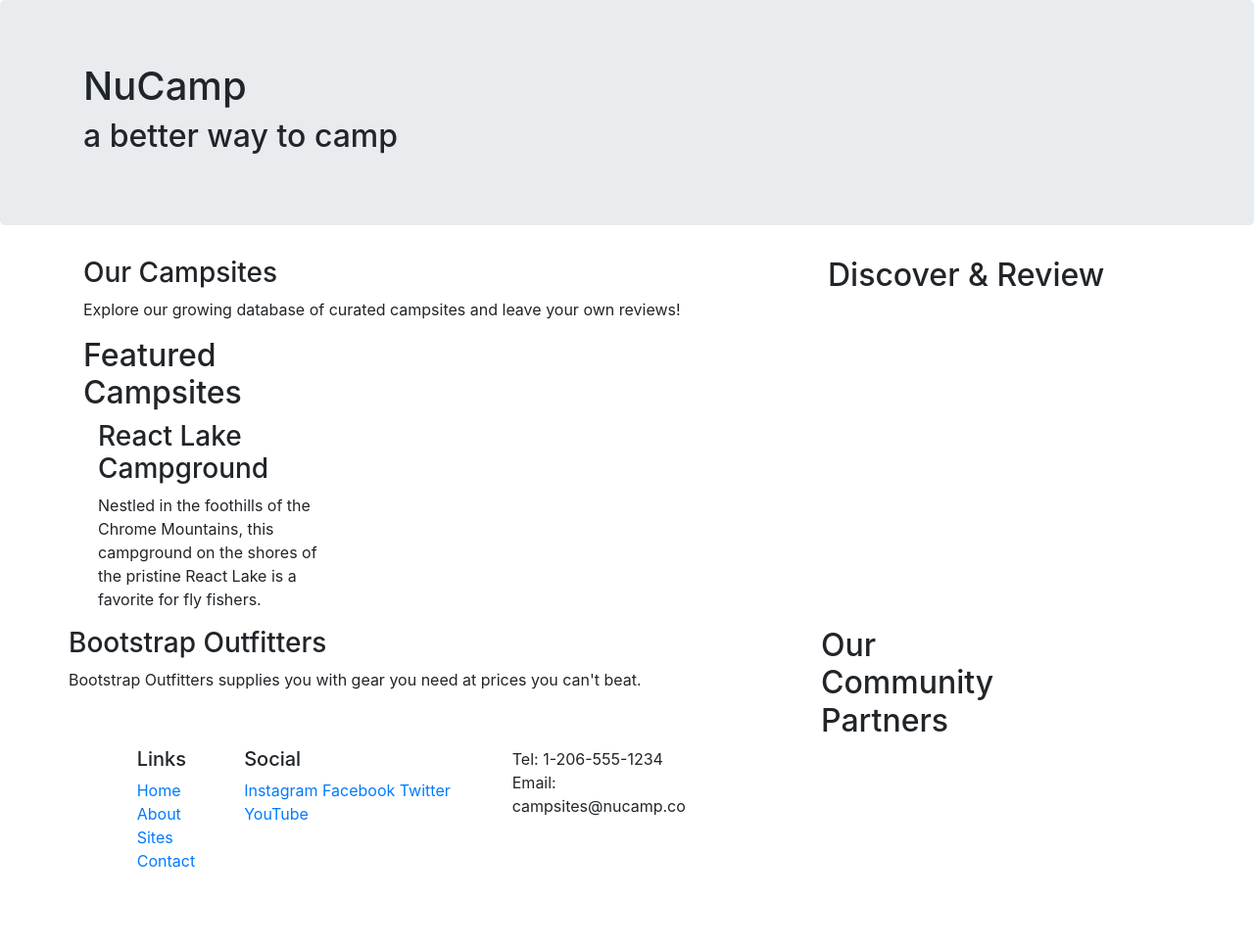
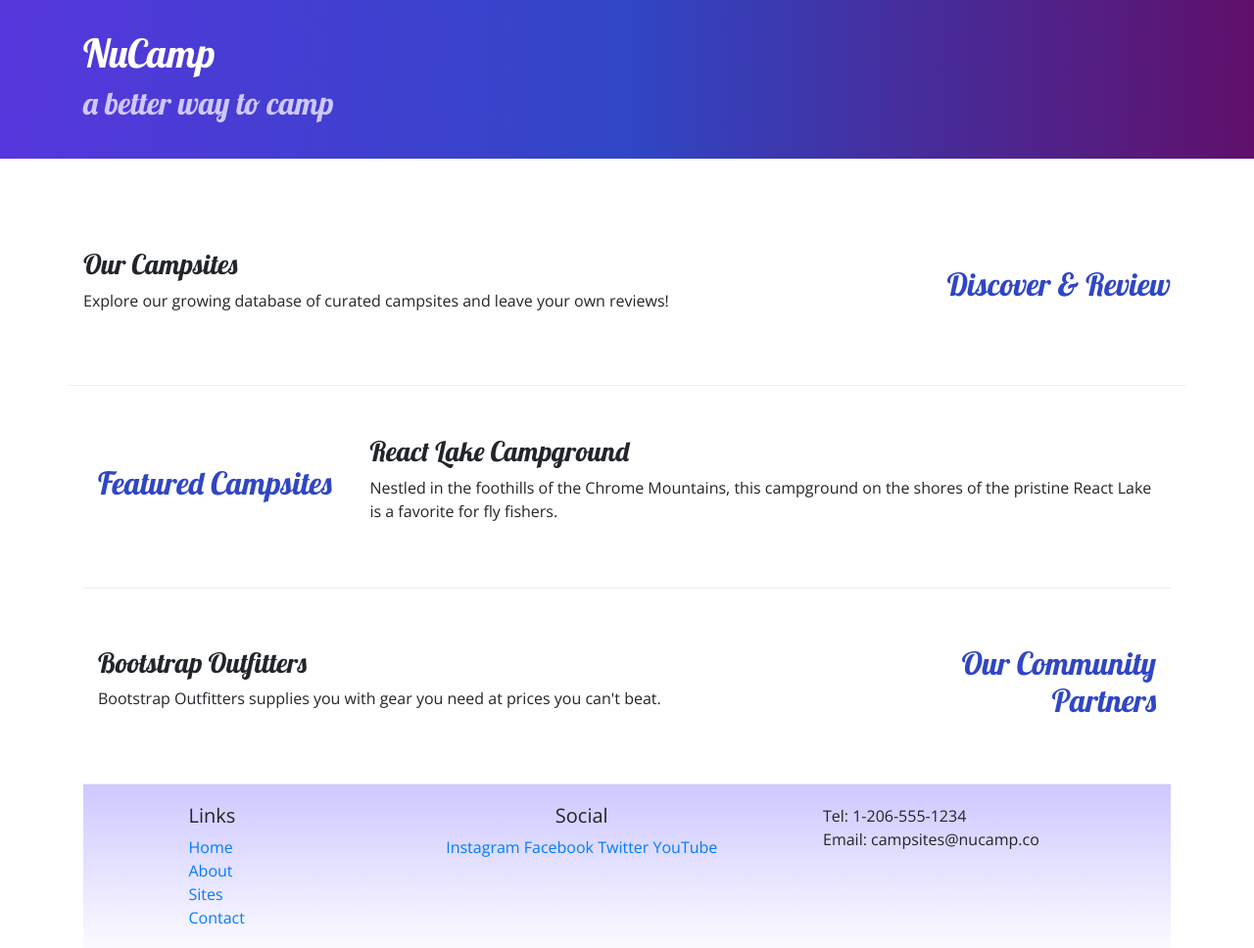
Before and after one commit to sanmichukwuka/Mbootstrap, a website: page index.html in a window 1280 px wide. Shown: the whole page at 98% size. Before the commit the page ends 907 px from the top, so only its background shows below. Drawn offline with nearby package versions, Linux system fonts and the light colour scheme.

Commit message:
Bootstrap grid II

```diff
--- /dev/null
+++ b/css/styles.css
@@ -0,0 +1,33 @@
+body {
+    font-family: "Open Sans", sans-serif;
+}
+
+h1, h2, h3 {
+    font-family: "Lobster", cursive;
+}
+
+h2 {
+    color: #3046c5;
+}
+
+header h2 {
+    color: #cec8ff;
+}
+
+footer {
+    background-image: linear-gradient(#CEC8FF, white);
+
+    padding: 20px 0;
+}
+
+.jumbotron {
+    padding: 30px;
+    background-image: linear-gradient(to right, #5637DD, #3046c5, #60106B);
+    color: white;
+}
+
+.row-content {
+    padding: 50px 0;
+    border-bottom: 1px ridge;
+    min-height: 200px;
+}
--- a/index.html
+++ b/index.html
@@ -8,13 +8,17 @@
 
     <!-- Bootstrap CSS -->
     <link rel="stylesheet" href="node_modules/bootstrap/dist/css/bootstrap.min.css" />
+    <!-- Additional CSS must be placed after Bootstrap CSS -->
+    <link rel="stylesheet" href="https://fonts.googleapis.com/css?family=Lobster|Open+Sans" />
+    <link rel="stylesheet" href="css/styles.css" />
+    <title>NuCamp: A Better Way To Camp</title>
 
     <title>NuCamp: A Better Way To Camp</title>
 </head>
 
 <body>
 
-    <header class="jumbotron">
+    <header class="jumbotron jumbotron-fluid">
         <div class="container">
             <div class="row">
                 <div class="col">
@@ -25,9 +29,9 @@
         </div>
     </header>
     <div class="container">
-        <div class="row">
+        <div class="row row-content align-items-center">
             <div class="col-sm-4 order-sm-last col_md_3">
-                 <h2>Discover & Review</h2>
+                 <h2 class="text-sm-right">Discover & Review</h2>
         </div>
         <div class="col">
              <h3>Our Campsites</h3>
@@ -35,22 +39,27 @@
         </div>
     </div>
 
-    <div class="row">
-        <div class="col-sm-4 col-md-3">
+    <div class="container">
+        <div class="row row-content align-items-center">
+            <div class="col-sm-4 col-md-3">
               <h2>Featured Campsites</h2>
-        <div class="col">
+            </div>
+            <div class="col">
                <h3>React Lake Campground</h3>
                <p>Nestled in the foothills of the Chrome Mountains, this campground on the shores of the pristine React Lake is a favorite for fly fishers.</p>
+            </div>
         </div>
     </div>
 
-    <div class="row">
-        <div class="col-sm-4 order-sm-last col-md-3">
-              <h2>Our Community Partners</h2>
-        </div>
-        <div class="col">
+    <div class="container">
+        <div class="row row-content align-items-center">
+            <div class="col-sm-4 order-sm-last col-md-3">
+              <h2 class="text-sm-right">Our Community Partners</h2>
+            </div>
+            <div class="col">
              <h3>Bootstrap Outfitters</h3>
              <p>Bootstrap Outfitters supplies you with gear you need at prices you can't beat.</p>
+            </div>
         </div>
     </div>
 
@@ -66,7 +75,7 @@
                          <li> <a href="#">Contact</a></li>
                      </ul>
         </div>
-        <div class="col-6 col-sm-5">
+        <div class="col-6 col-sm-5 text-center">
             <h5>Social</h5>
             <a href="http://instagram.com/">Instagram</a>
             <a href="http://facebook.com/">Facebook</a>
```
